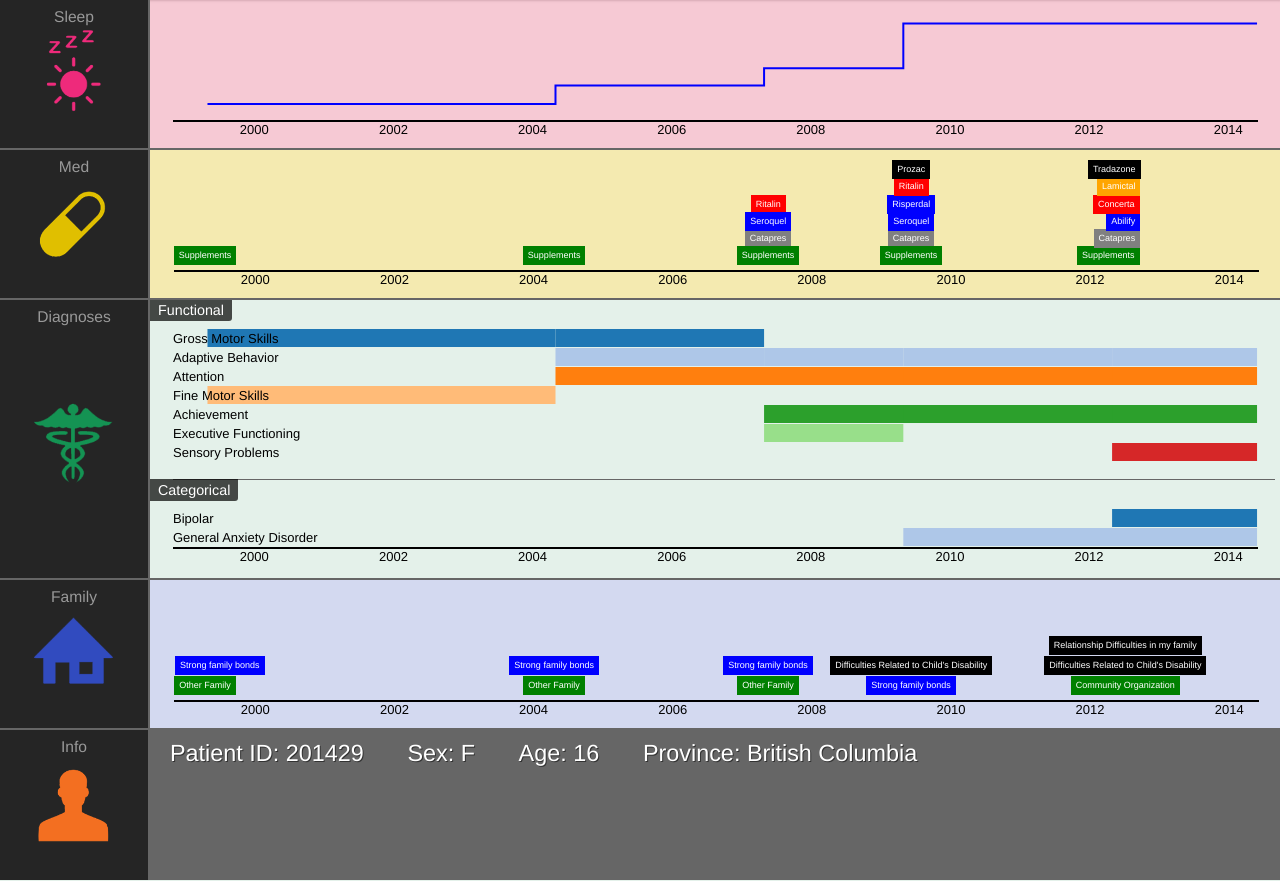
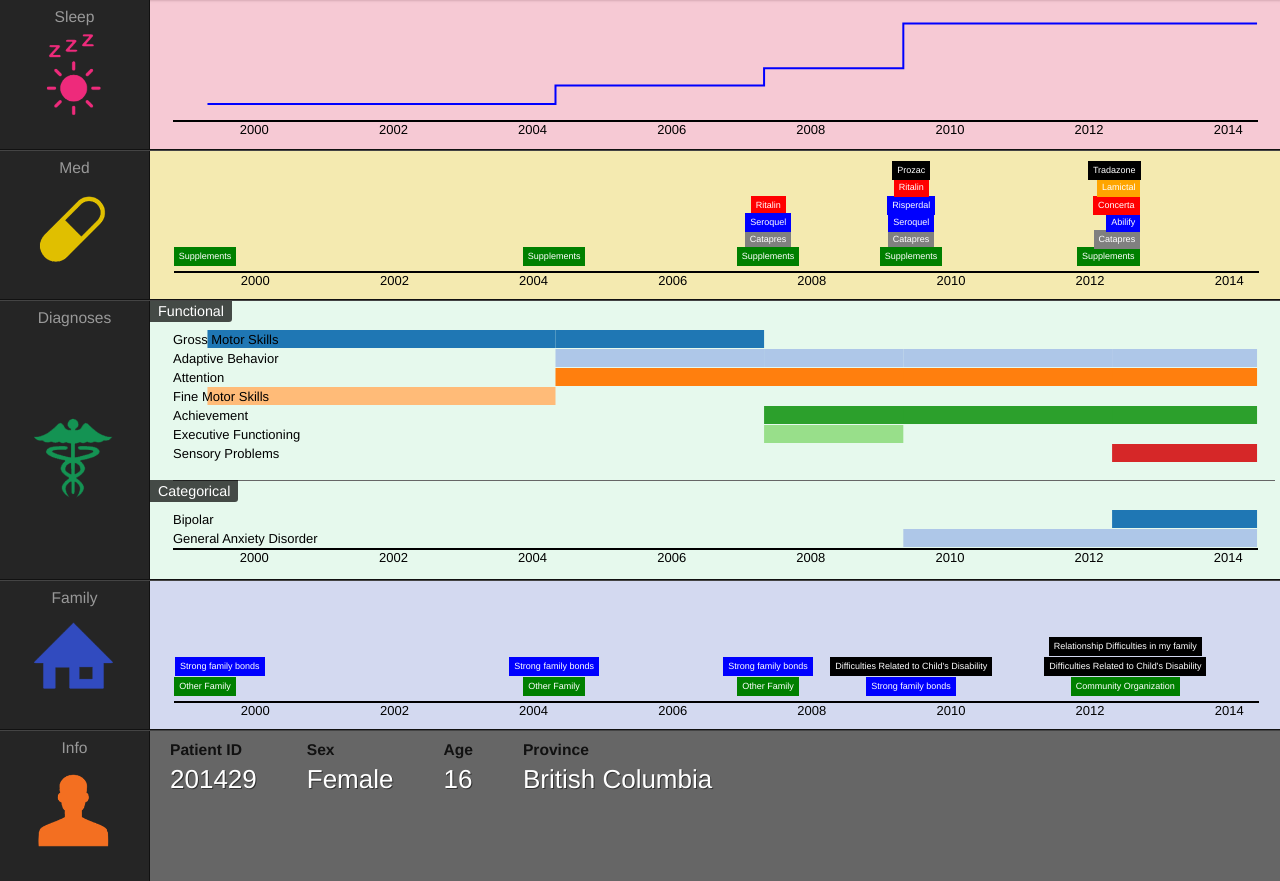
Before and after one commit to tedhuang/medCV, a Django app: template medCV/report/templates/report/index.html in a window 1280 px wide. Shown: the part 52-933 px from the top of the page. Run offline with Django 3.2, Linux system fonts and the light colour scheme; the template is opened without the code that fills it, so the values that code supplies are empty; some libraries are stand-ins or nearby versions.

Commit message:
more ui tweaks

```diff
--- a/medCV/report/static/css/report.css
+++ b/medCV/report/static/css/report.css
@@ -19,6 +19,7 @@ body {
 }
 
 .info{
+  border-top: 1px solid #444;
   height: 200px;
   background: #666;
 }
@@ -26,13 +27,19 @@ body {
   position: relative;
   width:100%;
   height:150px;
-  border-bottom: 2px solid #666;
-
+  border-bottom: 1px solid #111;
+  border-top: 1px solid #444;
   webkit-transition:all 0.2s ease-in-out;
   -moz-transition:all 0.2s ease-in-out;
   -o-transition:all 0.2s ease-in-out;
   transition:all 0.2s ease-in-out;
 }
+.chart:first-child{
+  border-top:0px;
+}
+
+
+
 .chart.EXPANDED{
   height: 500px;
   webkit-transition:all 0.2s ease-in-out;
@@ -47,7 +54,7 @@ body {
   background-color: #252525;
   text-align: center;
   padding-top: 8px;
-  border-right: 2px solid #666;
+  border-right: 1px solid #111;
   font-size: 1.2em;
   color: #999;
 }
@@ -102,7 +109,7 @@ body {
 /**** background category-label ***/
 .chart > .category-label,
 .info > .category-label{
-  background-position: 50% 50%;
+  background-position: 50% 58%;
   background-size: 66%;
   background-repeat: no-repeat;
 }
@@ -127,18 +134,18 @@ body {
 }
 
 .sleep.chart{
-  background-color: rgba(236, 124, 151, 0.4)
+  background-color: rgba(236, 124, 151, 0.4);
 }
 .medication.chart{
-  background-color: rgba(224, 191, 0, 0.3)
+  background-color: rgba(224, 191, 0, 0.3);
 }
 
 .diagnoses.chart{
-  background-color: rgba(20, 147, 83, 0.1)
+  background-color: rgba(72, 231, 129, 0.12);
 }
 
 .family.chart{
-  background-color: rgba(49, 75, 191, 0.2)
+  background-color: rgba(49, 75, 191, 0.2);
 }
 
 
@@ -320,16 +327,20 @@ body {
 }
 
 .info-container{
-  padding: 10px;
+  padding: 10px 20px;
+  display: inline-block;
 }
 
-.detail-info{
-    font-size: 1.8em;
+.info-container tr th{
+  font-size: 1.2em;
+  padding: 0 50px 5px 0;
+  color: #111;
+}
+
+.info-container tr td{
+    font-size: 2em;
     margin-right: 40px;
     color: #fff;
     text-shadow: 1px 1px 0px #333;
+    padding: 0 50px 10px 0px;
 }
-
-.detail-info:first-child{
-  margin-left: 20px;
-}
--- a/medCV/report/templates/report/index.html
+++ b/medCV/report/templates/report/index.html
@@ -102,10 +102,20 @@
         <span>Info</span>
       </div>
       <div class="info-container">
-        <span class="detail-info">Patient ID: 201429</span>
-        <span class="detail-info">Sex: F</span>
-        <span class="detail-info">Age: 16</span>
-        <span class="detail-info">Province: British Columbia</span>
+        <table>
+          <tr>
+            <th>Patient ID</th>
+            <th>Sex</th>
+            <th>Age</th>
+            <th>Province</th>
+          </tr>
+          <tr>
+            <td>201429</td>
+            <td>Female</td>
+            <td>16</td>
+            <td>British Columbia</td>
+          </tr>
+        </table>
       </div>
     </div>
 </div>
```
